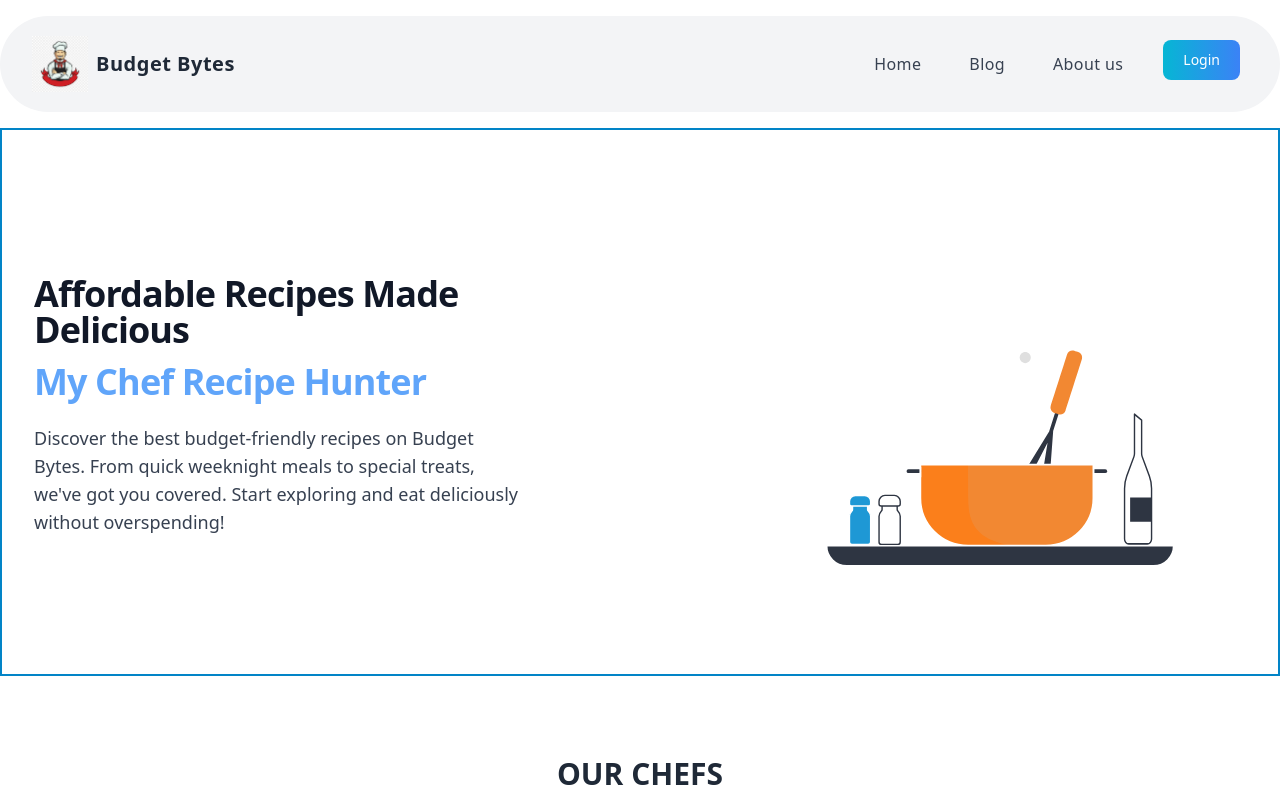
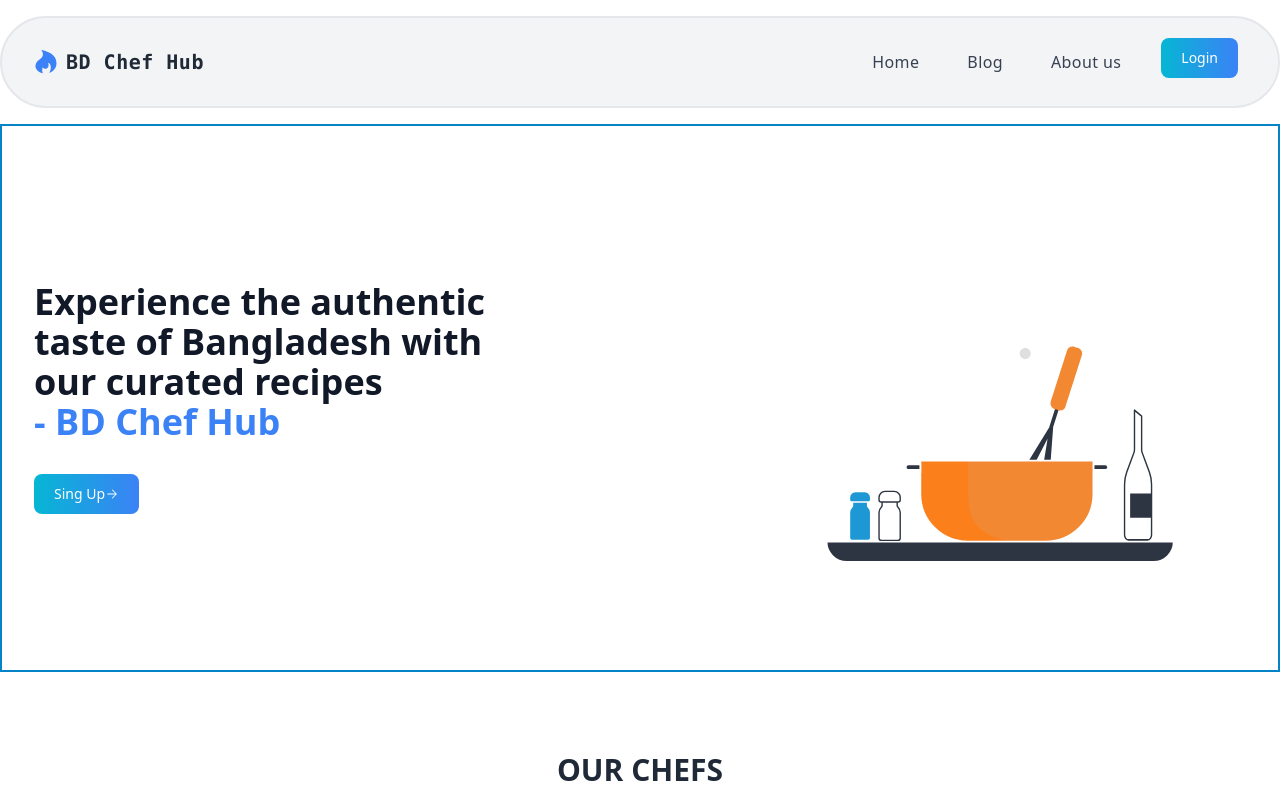
Before and after one commit to ShaikAbdul01/chef-recipe-hunter-client-side, a React (Vite) app: page /chef in a window 1280 px wide. Shown: the top 800 px of the page. Built offline with nearby package versions, Linux system fonts and the light colour scheme; no server answers.

Commit message:
error page update

```diff
--- a/index.html
+++ b/index.html
@@ -4,7 +4,7 @@
     <meta charset="UTF-8" />
     <link rel="icon" type="image/svg+xml" href="/src/assets/1.png" />
     <meta name="viewport" content="width=device-width, initial-scale=1.0" />
-    <title>Budget Bytes</title>
+    <title>BD Chef Hub</title>
   </head>
   <body>
     <div id="root"></div>
--- a/src/components/Pages/ErrorPage.jsx
+++ b/src/components/Pages/ErrorPage.jsx
@@ -1,44 +1,20 @@
 import React from "react";
 import { Link, useRouteError } from "react-router-dom";
-
+import errorPic from "../../assets/error.jpg"
 const ErrorPage = () => {
-  const { error, status } = useRouteError();
+  const { error } = useRouteError();
   return (
     <section className="flex items-center h-screen p-16 bg-gray-100 text-gray-900">
       <div className="container flex flex-col items-center justify-center px-5 mx-auto my-8">
-        <svg
-          xmlns="http://www.w3.org/2000/svg"
-          viewBox="0 0 512 512"
-          className="w-40 h-40 text-gray-600"
-        >
-          <path
-            fill="currentColor"
-            d="M256,16C123.452,16,16,123.452,16,256S123.452,496,256,496,496,388.548,496,256,388.548,16,256,16ZM403.078,403.078a207.253,207.253,0,1,1,44.589-66.125A207.332,207.332,0,0,1,403.078,403.078Z"
-          ></path>
-          <rect
-            width="176"
-            height="32"
-            x="168"
-            y="320"
-            fill="currentColor"
-          ></rect>
-          <polygon
-            fill="currentColor"
-            points="210.63 228.042 186.588 206.671 207.958 182.63 184.042 161.37 162.671 185.412 138.63 164.042 117.37 187.958 141.412 209.329 120.042 233.37 143.958 254.63 165.329 230.588 189.37 251.958 210.63 228.042"
-          ></polygon>
-          <polygon
-            fill="currentColor"
-            points="383.958 182.63 360.042 161.37 338.671 185.412 314.63 164.042 293.37 187.958 317.412 209.329 296.042 233.37 319.958 254.63 341.329 230.588 365.37 251.958 386.63 228.042 362.588 206.671 383.958 182.63"
-          ></polygon>
-        </svg>
+
         <div className="max-w-md text-center">
           <h2 className="mb-8 font-extrabold text-9xl text-gray-600">
-            <span className="sr-only">Error</span> {status || 404}
+            <img className="w-96 mx-auto" src={errorPic} alt="" />
           </h2>
           <p className="text-2xl font-semibold md:text-3xl mb-8">
             {error?.message}
           </p>
-          <Link to="/" className="primaryBtn">
+          <Link to="/" className="text-white bg-gradient-to-r from-cyan-500 to-blue-500 hover:bg-gradient-to-bl focus:ring-4 focus:outline-none focus:ring-cyan-300 dark:focus:ring-cyan-800 font-medium rounded-lg text-sm px-5 py-2.5 text-center mr-2 mb-2">
             Back to homepage
           </Link>
         </div>
--- a/src/components/Pages/Footer.jsx
+++ b/src/components/Pages/Footer.jsx
@@ -104,7 +104,7 @@ const Footer = () => {
       </footer>
       <footer className="footer px-16 py-8 border-t bg-base-200 text-base-content border-base-300">
         <div className="items-center grid-flow-col">
-          <h3 className="font-bold text-2xl">Budget Bytes</h3>
+          <h3 className="font-bold text-2xl font-mono">BD Chef Hub</h3>
           <br />
         </div>
         <div className="md:place-self-center md:justify-self-end">
--- a/src/components/Pages/Header.jsx
+++ b/src/components/Pages/Header.jsx
@@ -16,14 +16,14 @@ const Header = () => {
       });
   };
   return (
-    <div className=" bg-gray-100 px-4 py-5 mx-auto sm:max-w-xl md:max-w-full lg:max-w-screen-xl md:px-24 lg:px-8 rounded-full mt-4 text-center">
+    <div className=" bg-gray-100 px-4 py-5 mx-auto sm:max-w-xl md:max-w-full lg:max-w-screen-xl md:px-24 lg:px-8 rounded-full mt-4 text-center border-2 hover:border-sky-600">
       <div className="relative flex items-center justify-between">
         {/* Logo Section */}
         <Link to="/" className="inline-flex items-center">
-          {/* <FaHotjar className="h-6 w-6 text-blue-500" /> */}
-          <img className="w-14 h-14" src={a} alt="" srcset="" />
-          <p className="ml-2 text-xl font-bold tracking-wide text-gray-800">
-            Budget Bytes
+          <FaHotjar className="h-6 w-6 text-blue-500" />
+          {/* <img class="w-10 h-10 rounded-full" src={a} alt="logo"></img> */}
+          <p className="ml-2 text-xl font-bold tracking-wide text-gray-800 font-mono">
+          BD Chef Hub
           </p>
         </Link>
 
@@ -108,7 +108,7 @@ const Header = () => {
                     <Link to="/" className="inline-flex items-center">
                       <FaHotjar className="h-6 w-6 text-blue-500" />
                       <p className="ml-2 text-xl font-bold tracking-wide text-gray-800 uppercase ">
-                        Budget Bytes
+                      BD Chef Hub
                       </p>
                     </Link>
                   </div>
--- a/src/components/Pages/Home/Banner.jsx
+++ b/src/components/Pages/Home/Banner.jsx
@@ -1,24 +1,24 @@
 import React from "react";
 import Lottie from "lottie-react";
 import food from "../../../assets/food.json";
+import { Link } from "react-router-dom";
+import { HiArrowSmallRight } from "react-icons/hi2";
 const Banner = () => {
   return (
     <>
       <div className="my-container flex flex-col items-center justify-between lg:flex-row border-2 border-sky-600 mt-4">
         <div className="mb-10 lg:max-w-lg  lg:pr-5 lg:mb-0 ">
           <div className="max-w-xl mb-6 lg:mt-8">
-            <h2 className="max-w-lg mb-6 font-sans text-3xl font-bold tracking-tight text-gray-900 sm:text-4xl sm:leading-none">
-              Affordable Recipes Made Delicious{" "}
-              <br className="hidden md:block " />{" "}
-              <p className="inline-block text-blue-400 mt-4">
-                My Chef Recipe Hunter
-              </p>
+            <h2 className="mb-4 text-3xl font-black leading-tight text-gray-900 sm:text-4xl xl:mb-8">
+              Experience the authentic taste of Bangladesh with our curated
+              recipes <br />
+              <span className="text-blue-500 mb-4">- BD Chef Hub</span>
             </h2>
-            <p className="text-base text-gray-700 md:text-lg">
-              Discover the best budget-friendly recipes on Budget Bytes. From
-              quick weeknight meals to special treats, we've got you covered.
-              Start exploring and eat deliciously without overspending!
-            </p>
+            <button className="text-white bg-gradient-to-r from-cyan-500 to-blue-500 hover:bg-gradient-to-bl focus:ring-4 focus:outline-none focus:ring-cyan-300 dark:focus:ring-cyan-800 font-medium rounded-lg text-sm px-5 py-2.5 text-center mr-2 mb-2 ">
+              <Link to="register" className="flex items-center">
+                Sing Up <HiArrowSmallRight />
+              </Link>
+            </button>
           </div>
         </div>
         {/* Lottie Animation */}
--- a/src/components/Pages/Reviews.jsx
+++ b/src/components/Pages/Reviews.jsx
@@ -2,7 +2,8 @@ import React from "react";
 import Marquee from "react-fast-marquee";
 const Reviews = () => {
   return (
-    <div className=" my-container "><hr/>
+    <div className=" my-container ">
+      <hr />
       <h2 className="text-3xl font-bold mt-10 text-center">USER REVIEW</h2>
       <Marquee speed={80} className="">
         <div className="m-16 border-4 border-x-cyan-500 hover:border-y-cyan-500">
@@ -74,7 +75,8 @@ const Reviews = () => {
             </div>
           </div>
         </div>
-      </Marquee><hr />
+      </Marquee>
+      <hr />
     </div>
   );
 };
```
Also changed, not shown: src/assets/error.jpg (added), 1 other file (tests, documents, lock files or other folders).
